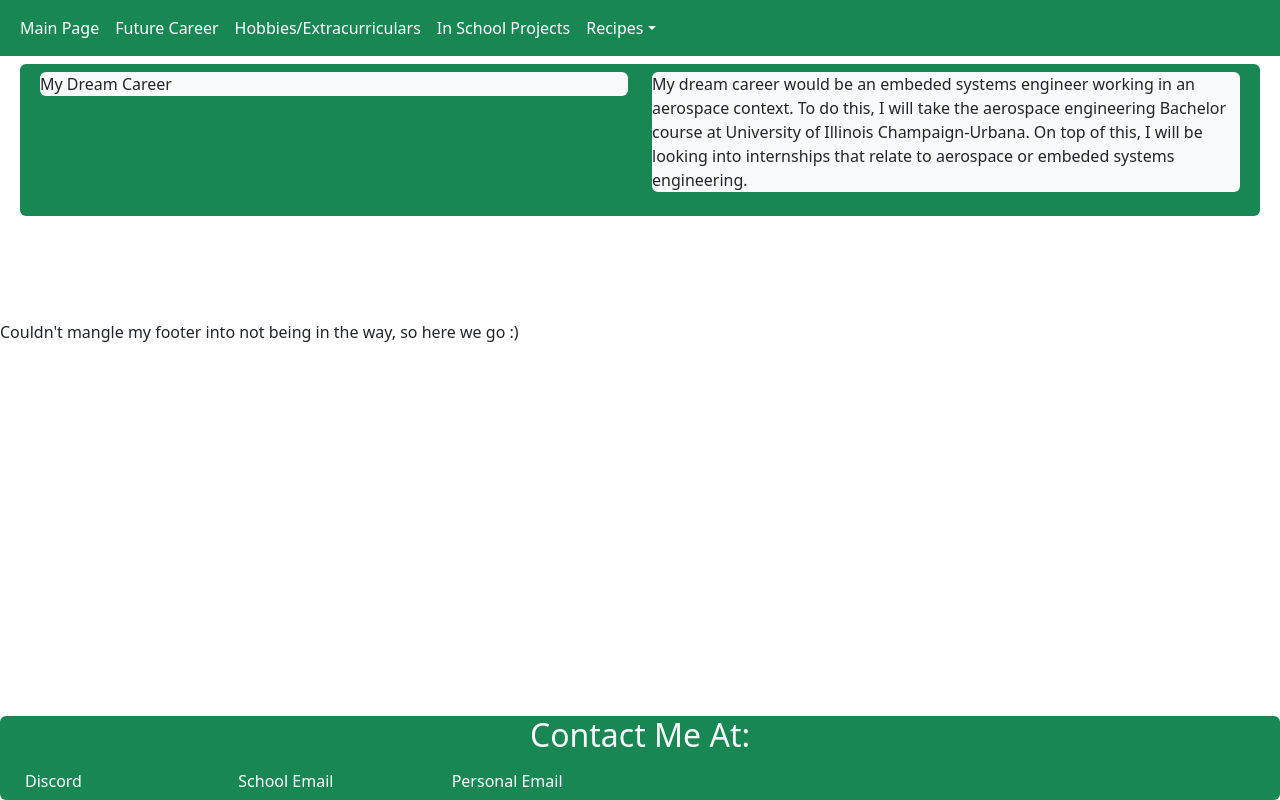
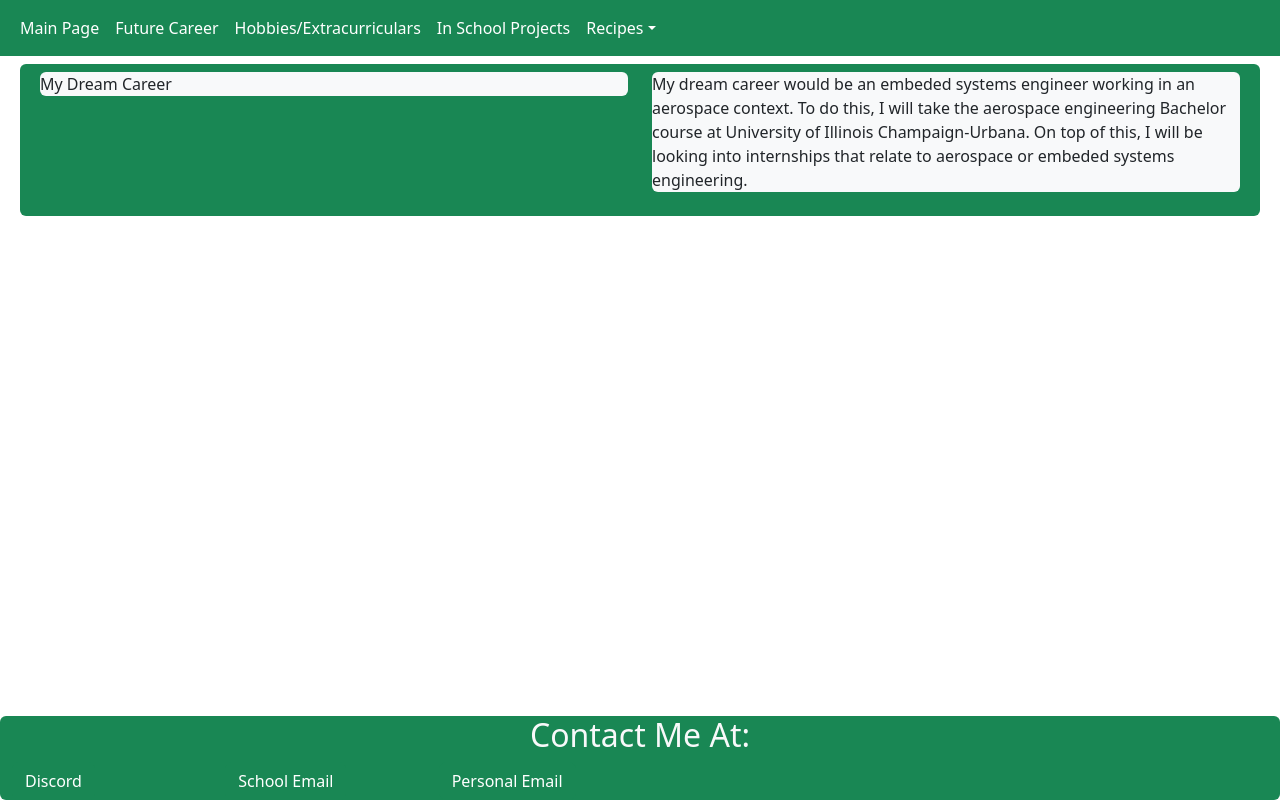
Before and after one commit to jhaldes/WebDev-Portfolio, a plain HTML site: page Career.html in a window 1280 px wide. Drawn offline with nearby package versions, Linux system fonts and the light colour scheme.

```diff
--- a/Career.html
+++ b/Career.html
@@ -44,11 +44,6 @@
                 </div>
             </div>
         </div>
-        <br>
-        <br>
-        <br>
-        <br>
-        <p>Couldn't mangle my footer into not being in the way, so here we go :)</p>
         <footer class="footer" style="position: fixed; bottom: 0px; left: 0px; width: 100%;">
             <div class="container-fluid bg-success rounded">
                 <div class="row">
```
